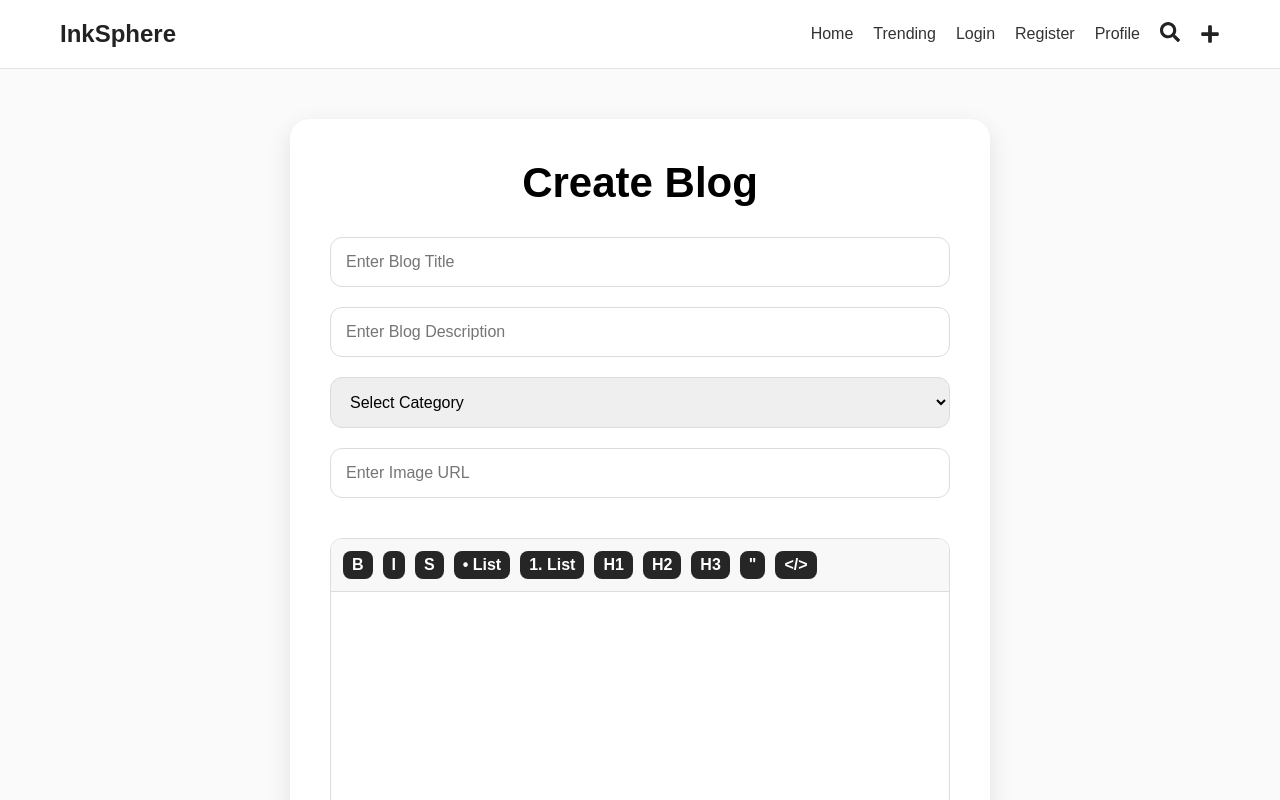
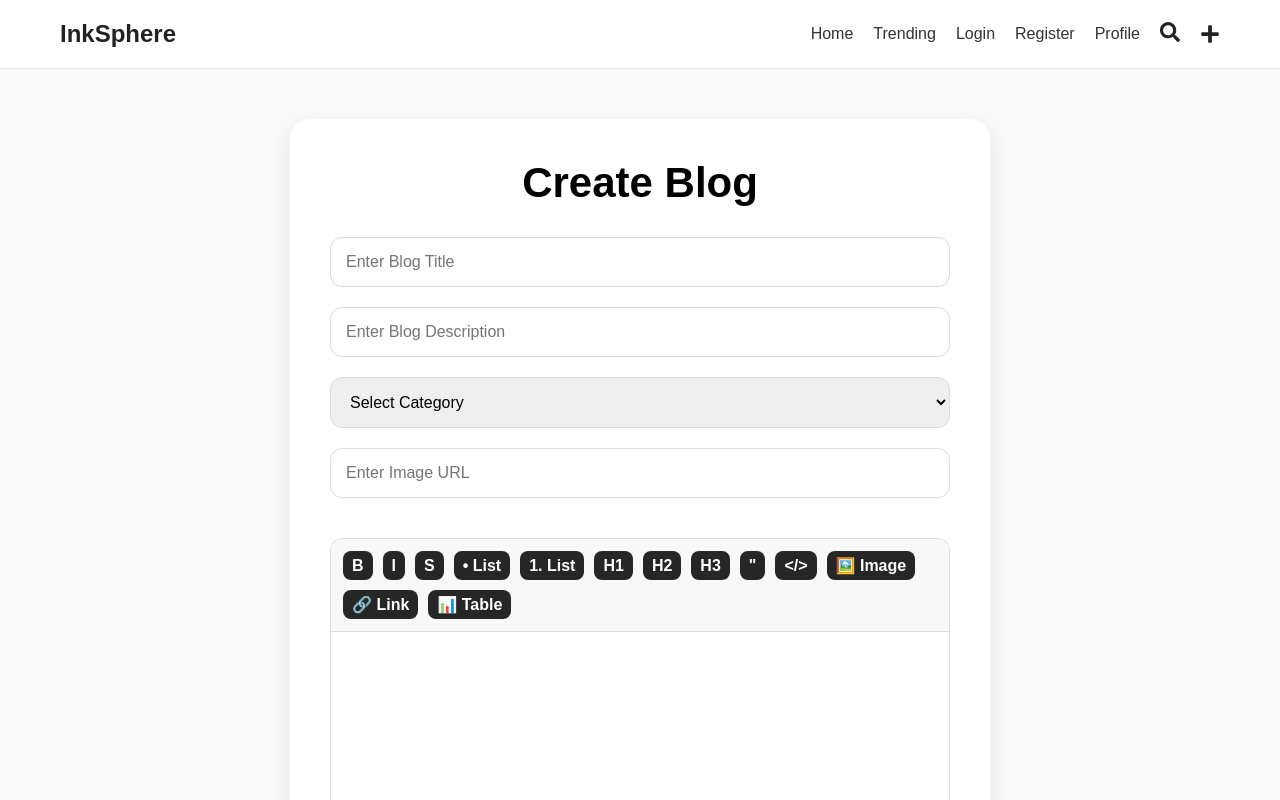
Before and after one commit to ACM-JUIT/Team-5-Inksphere, a React (Vite) app in the folder frontend-app/: page /create-blog in a window 1280 px wide. Shown: the top 800 px of the page. Built offline with nearby package versions, Linux system fonts and the light colour scheme.

Commit message:
Enhanced rich text editor with image, link and table support

```diff
--- a/frontend-app/package.json
+++ b/frontend-app/package.json
@@ -10,6 +10,12 @@
     "preview": "vite preview"
   },
   "dependencies": {
+    "@tiptap/extension-image": "^3.27.1",
+    "@tiptap/extension-link": "^3.27.1",
+    "@tiptap/extension-table": "^3.27.1",
+    "@tiptap/extension-table-cell": "^3.27.1",
+    "@tiptap/extension-table-header": "^3.27.1",
+    "@tiptap/extension-table-row": "^3.27.1",
     "@tiptap/react": "^3.27.1",
     "@tiptap/starter-kit": "^3.27.1",
     "react": "^19.2.6",
--- a/frontend-app/src/App.css
+++ b/frontend-app/src/App.css
@@ -772,6 +772,34 @@ body {
   margin: 10px 0;
 }
 
+.ProseMirror img {
+  max-width: 100%;
+  height: auto;
+  border-radius: 10px;
+  margin: 15px 0;
+}
+
+.ProseMirror a {
+  color: blue;
+  text-decoration: underline;
+}
+
+.ProseMirror table {
+  border-collapse: collapse;
+  width: 100%;
+  margin: 15px 0;
+}
+
+.ProseMirror th,
+.ProseMirror td {
+  border: 1px solid #ddd;
+  padding: 10px;
+}
+
+.ProseMirror th {
+  background: #f5f5f5;
+}
+
 @media (max-width: 768px) {
   .navbar {
     flex-direction: column;
--- a/frontend-app/src/components/RichTextEditor.jsx
+++ b/frontend-app/src/components/RichTextEditor.jsx
@@ -1,12 +1,28 @@
 import { EditorContent, useEditor } from "@tiptap/react";
 import StarterKit from "@tiptap/starter-kit";
+import Image from "@tiptap/extension-image";
+import Link from "@tiptap/extension-link";
+import { Table } from "@tiptap/extension-table";
+import { TableRow } from "@tiptap/extension-table-row";
+import { TableCell } from "@tiptap/extension-table-cell";
+import { TableHeader } from "@tiptap/extension-table-header";
 
 function RichTextEditor({
   content,
   setContent,
 }) {
   const editor = useEditor({
-    extensions: [StarterKit],
+    extensions: [
+        StarterKit,
+        Image,
+        Link,
+        Table.configure({
+            resizable: true,
+        }),
+        TableRow,
+        TableHeader,
+        TableCell,
+    ],
     content,
     onUpdate: ({ editor }) => {
       setContent(
@@ -152,7 +168,64 @@ function RichTextEditor({
             {"</>"}
             </button>
 
+        <button
+            type="button"
+            onClick={() => {
+                const url = prompt(
+                    "Enter Image URL"
+                );
 
+                if (url) {
+                editor
+                    .chain()
+                    .focus()
+                    .setImage({
+                        src: url,
+                    })
+                    .run();
+                }
+            }}
+        >
+            🖼️ Image
+        </button>
+
+        <button
+            type="button"
+            onClick={() => {
+                const url = prompt(
+                    "Enter Link URL"
+                );
+
+                if (url) {
+                    editor
+                        .chain()
+                        .focus()
+                        .setLink({
+                            href: url,
+                        })
+                        .run();
+                    }
+                }}
+            >
+                🔗 Link
+            </button>
+
+        <button
+            type="button"
+            onClick={() =>
+                editor
+                    .chain()
+                    .focus()
+                    .insertTable({
+                        rows: 3,
+                        cols: 3,
+                        withHeaderRow: true,
+                    })
+                    .run()
+            }
+        >
+            📊 Table
+        </button>
 
       </div>
 
```
Also changed, not shown: 1 other file (tests, documents, lock files or other folders).
